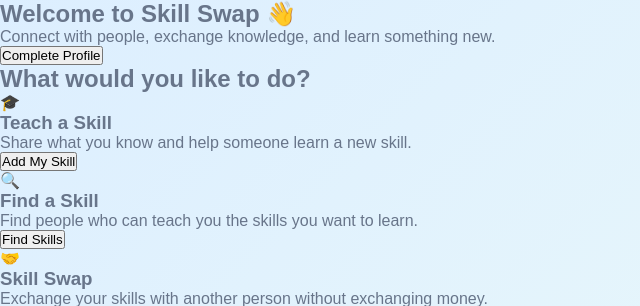
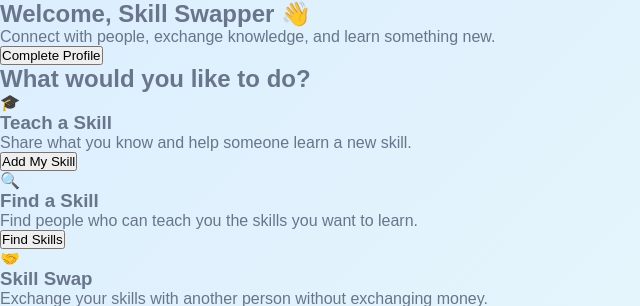
Before and after one commit to emma5004/Skillswap-, a Flask app: page /dashboard in a window 1280 px wide. Shown: the part 54-360 px from the top of the page, without its empty margins (0-640 px from the left). Run offline with Flask 3, Linux system fonts and the light colour scheme.

Commit message:
Update dashboard.html

```diff
--- a/templates/dashboard.html
+++ b/templates/dashboard.html
@@ -38,7 +38,7 @@
         <section class="welcome-section">
 
             <div>
-                <h1>Welcome to Skill Swap 👋</h1>
+                <h1>Welcome, {{ name }} 👋</h1>
 
                 <p>
                     Connect with people, exchange knowledge,
```
